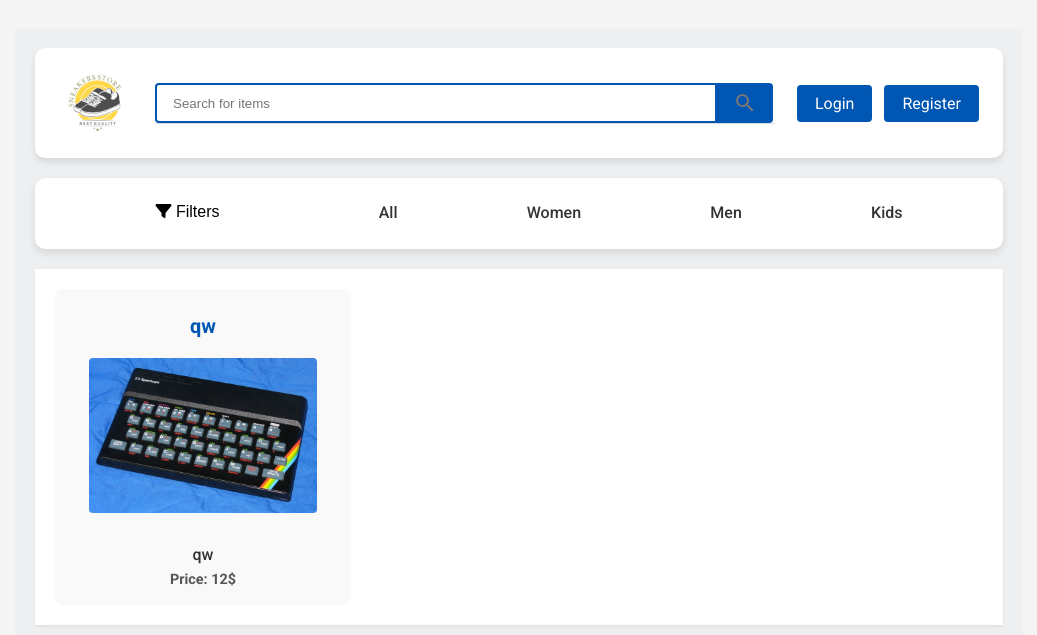
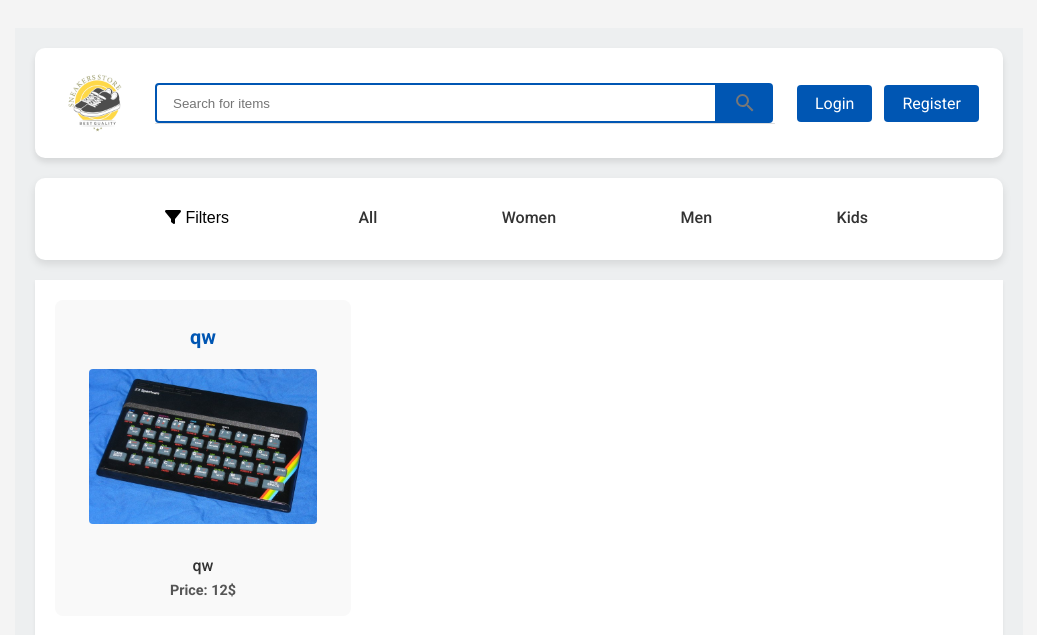
Before and after one commit to FEUP-LTW-2024/ltw-project-2024-ltw12g01, a PHP site: page / in a window 1280 px wide. Shown: the top 635 px of the page, without its empty margins (121-1158 px from the left). Run offline with PHP 8.4, Linux system fonts and the light colour scheme; data comes from the database, SQL or seed files in the repository.

Commit message:
changed navbar css

```diff
--- a/style/filters.css
+++ b/style/filters.css
@@ -1,13 +1,16 @@
 .filter-button {
+    cursor: pointer;
+    padding: 30px;
     border: none;
-    padding: 10px 20px;
-    border-radius: 5px;
-    cursor: pointer;
+    border-bottom: 3px solid transparent;
     font-size: 16px;
     margin-right: 10px;
     background: transparent;
 }
-
+.filter-button:hover {
+  background-color: #f0f0f0;
+  border-bottom-color: #009ef9;
+}
 .close-button {
     position: absolute;
     top: 10px;
--- a/style/style.css
+++ b/style/style.css
@@ -133,8 +133,8 @@ nav ul {
     margin: 0;
 }
 
-nav ul li {
-    padding: 15px 0.5px;
+nav ul li a {
+    padding: 30px;
     cursor: pointer;
     transition: transform 0.3s, background-color 0.3s, color 0.3s;
     color: #333;
@@ -147,9 +147,9 @@ nav ul li:last-child {
     margin-right: 0;
 }
 
-nav ul li:hover {
+nav ul li a:hover {
     background-color: #f0f0f0;
-    color: #0056b3;
+    border-bottom-color: #009ef9;
 }
 
 nav ul li::after {
```
